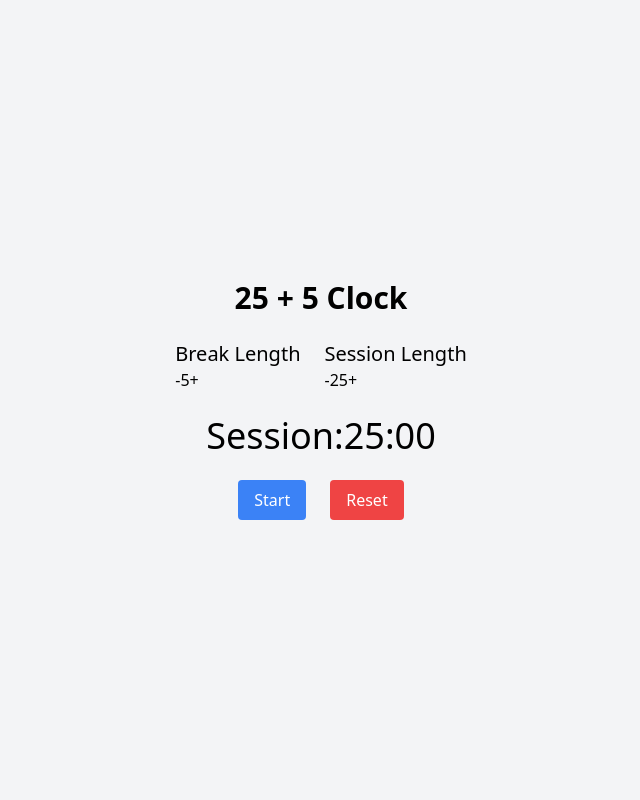
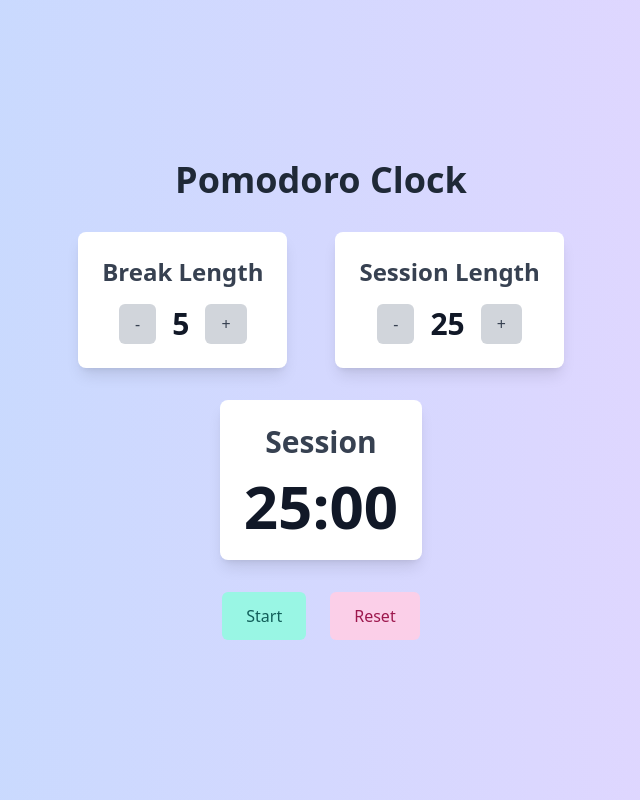
Before and after one commit to ZohalMirkhel/25-5-clock, a React (Create React App) app: page / in a window 1280 px wide. Shown: the whole page, without its empty margins (319-959 px from the left). Built offline with nearby package versions, Linux system fonts and the light colour scheme.

Commit message:
Worked on the design.

```diff
--- a/src/components/Clock.jsx
+++ b/src/components/Clock.jsx
@@ -67,38 +67,44 @@ const Clock = () => {
   };
 
   return (
-    <div className="flex flex-col items-center justify-center min-h-screen bg-gray-100">
-      <div className="text-3xl font-bold mb-6">25 + 5 Clock</div>
+    <div className="flex flex-col items-center justify-center min-h-screen bg-gradient-to-r from-blue-200 to-purple-200">
+      <div className="text-4xl font-extrabold text-gray-800 mb-8">
+        Pomodoro Clock
+      </div>
 
-      <div className="flex space-x-6 mb-6">
-        <div>
-          <div id="break-label" className="text-xl">Break Length</div>
-          <button id="break-decrement" onClick={() => handleBreakChange(-1)}>-</button>
-          <span id="break-length">{breakLength}</span>
-          <button id="break-increment" onClick={() => handleBreakChange(1)}>+</button>
+      <div className="flex flex-col md:flex-row space-x-0 md:space-x-12 mb-8">
+        <div className="bg-white p-6 rounded-lg shadow-lg text-center">
+          <div id="break-label" className="text-2xl font-semibold text-gray-700 mb-4">Break Length</div>
+          <div className="flex items-center justify-center space-x-4">
+            <button id="break-decrement" onClick={() => handleBreakChange(-1)} className="bg-gray-300 text-gray-700 px-4 py-2 rounded-md hover:bg-gray-400">-</button>
+            <span id="break-length" className="text-3xl font-bold text-gray-900">{breakLength}</span>
+            <button id="break-increment" onClick={() => handleBreakChange(1)} className="bg-gray-300 text-gray-700 px-4 py-2 rounded-md hover:bg-gray-400">+</button>
+          </div>
         </div>
 
-        <div>
-          <div id="session-label" className="text-xl">Session Length</div>
-          <button id="session-decrement" onClick={() => handleSessionChange(-1)}>-</button>
-          <span id="session-length">{sessionLength}</span>
-          <button id="session-increment" onClick={() => handleSessionChange(1)}>+</button>
+        <div className="bg-white p-6 rounded-lg shadow-lg text-center">
+          <div id="session-label" className="text-2xl font-semibold text-gray-700 mb-4">Session Length</div>
+          <div className="flex items-center justify-center space-x-4">
+            <button id="session-decrement" onClick={() => handleSessionChange(-1)} className="bg-gray-300 text-gray-700 px-4 py-2 rounded-md hover:bg-gray-400">-</button>
+            <span id="session-length" className="text-3xl font-bold text-gray-900">{sessionLength}</span>
+            <button id="session-increment" onClick={() => handleSessionChange(1)} className="bg-gray-300 text-gray-700 px-4 py-2 rounded-md hover:bg-gray-400">+</button>
+          </div>
         </div>
       </div>
 
-      <div id="timer-label" className="text-4xl mb-6">
-        {currentTimer}:
-        <span id="time-left">
+      <div id="timer-label" className="bg-white p-6 rounded-lg shadow-lg text-center">
+        <div className="text-3xl font-semibold text-gray-700 mb-4">{currentTimer}</div>
+        <span id="time-left" className="text-6xl font-bold text-gray-900">
           {`${Math.floor(timeLeft / 60)}`.padStart(2, '0')}:
           {`${timeLeft % 60}`.padStart(2, '0')}
         </span>
       </div>
 
-      <div className="flex space-x-6">
-        <button id="start_stop" onClick={handleStartStop} className="bg-blue-500 text-white px-4 py-2 rounded">
+      <div className="flex space-x-6 mt-8">
+        <button id="start_stop" onClick={handleStartStop} className="bg-teal-200 text-teal-800 px-6 py-3 rounded-md hover:bg-teal-300">
           {timerRunning ? 'Pause' : 'Start'}
         </button>
-        <button id="reset" onClick={handleReset} className="bg-red-500 text-white px-4 py-2 rounded">Reset</button>
+        <button id="reset" onClick={handleReset} className="bg-pink-200 text-pink-800 px-6 py-3 rounded-md hover:bg-pink-300">Reset</button>
       </div>
 
       <audio id="beep" src={beepSound} preload="auto" />
```
